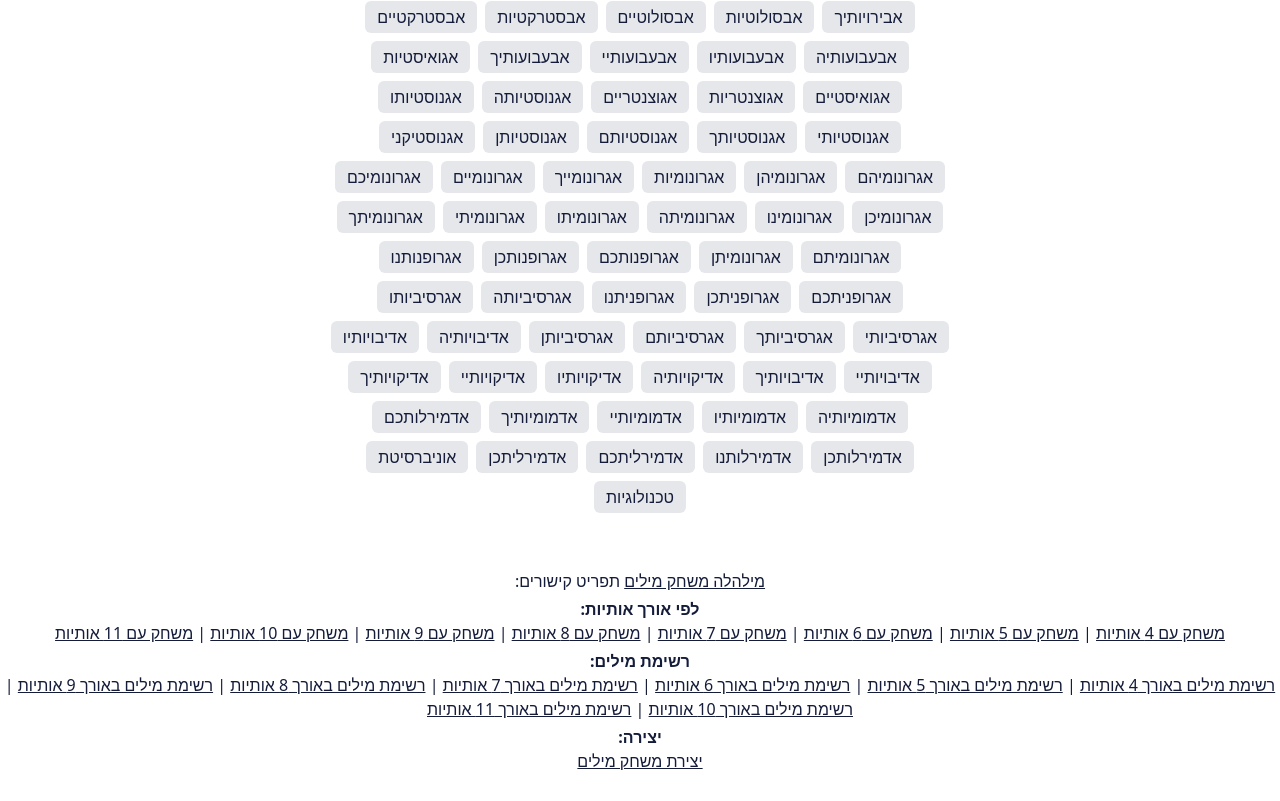
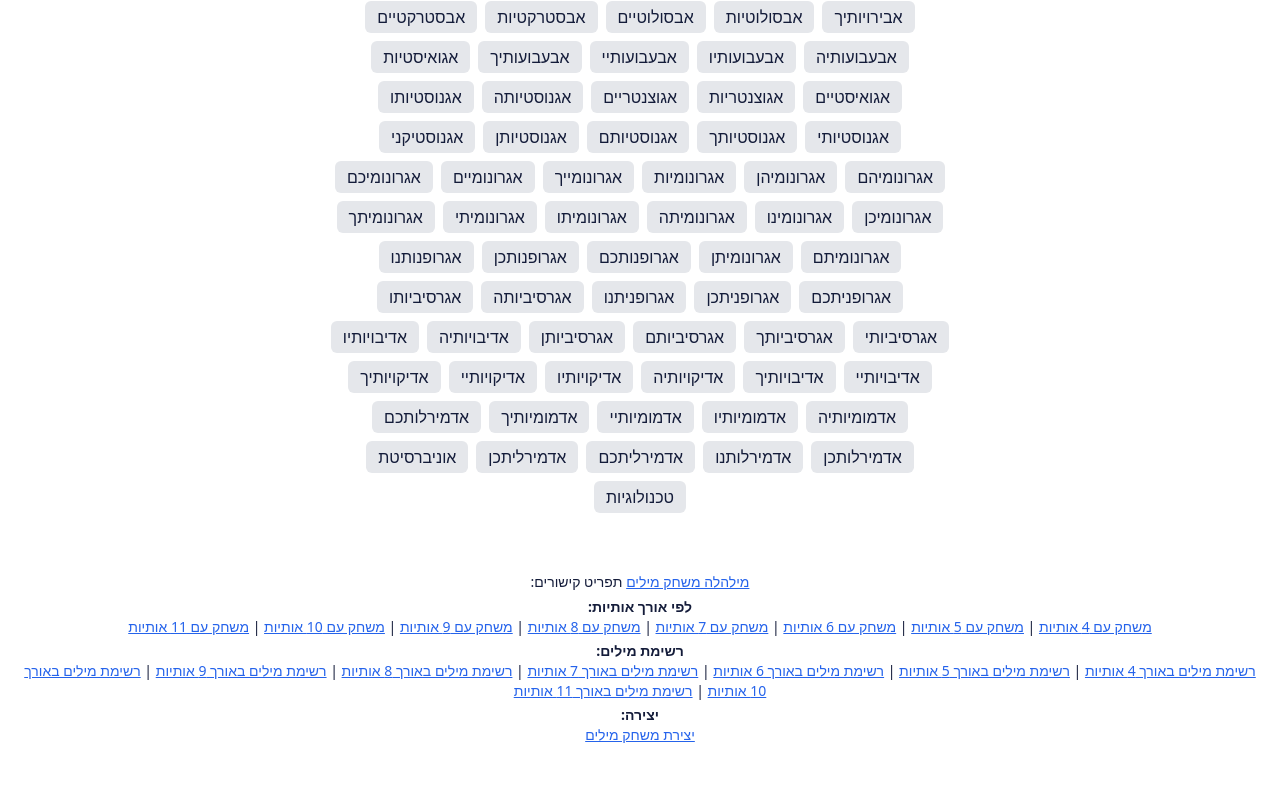
Before and after one commit to AviadSofer/wordle, a React (Vite) app in the folder client/: page /all-words/10 in a window 1280 px wide. Shown: the part 295-1096 px from the top of the page. After the commit the page ends 1068 px from the top, so only its background shows below. Built offline with nearby package versions, Linux system fonts and the light colour scheme.

Commit message:
Change color to blue in Footer

```diff
--- a/client/src/components/Footer.tsx
+++ b/client/src/components/Footer.tsx
@@ -2,87 +2,87 @@ import { Link } from 'react-router-dom';
 
 const Footer: React.FC = () => {
   return (
-    <footer className='py-7 text-center'>
-      <span className='mt-1 text-base font-medium text-font'>
+    <footer className='py-7 px-5 text-center'>
+      <span className='mt-1 text-sm font-medium text-font'>
         <Link to={'/'}>
-          <span className='cursor-pointer underline'>מילהלה משחק מילים</span>
+          <span className='cursor-pointer text-blue-600 underline'>מילהלה משחק מילים</span>
         </Link>{' '}
         תפריט קישורים:
       </span>
 
-      <div className='mt-1 text-base font-medium text-font'>
+      <div className='mt-1 text-sm font-medium text-font'>
         <h1 className='font-semibold'> לפי אורך אותיות:</h1>
-        <Link to={'/4-letters'} className='cursor-pointer underline'>
+        <Link to={'/4-letters'} className='cursor-pointer text-blue-600 underline'>
           משחק עם 4 אותיות
         </Link>{' '}
         |{' '}
-        <Link to={'/5-letters'} className='cursor-pointer underline'>
+        <Link to={'/5-letters'} className='cursor-pointer text-blue-600 underline'>
           משחק עם 5 אותיות
         </Link>{' '}
         |{' '}
-        <Link to={'/6-letters'} className='cursor-pointer underline'>
+        <Link to={'/6-letters'} className='cursor-pointer text-blue-600 underline'>
           משחק עם 6 אותיות
         </Link>{' '}
         |{' '}
-        <Link to={'/7-letters'} className='cursor-pointer underline'>
+        <Link to={'/7-letters'} className='cursor-pointer text-blue-600 underline'>
           משחק עם 7 אותיות
         </Link>{' '}
         |{' '}
-        <Link to={'/8-letters'} className='cursor-pointer underline'>
+        <Link to={'/8-letters'} className='cursor-pointer text-blue-600 underline'>
           משחק עם 8 אותיות
         </Link>{' '}
         |{' '}
-        <Link to={'/9-letters'} className='cursor-pointer underline'>
+        <Link to={'/9-letters'} className='cursor-pointer text-blue-600 underline'>
           משחק עם 9 אותיות
         </Link>{' '}
         |{' '}
-        <Link to={'/10-letters'} className='cursor-pointer underline'>
+        <Link to={'/10-letters'} className='cursor-pointer text-blue-600 underline'>
           משחק עם 10 אותיות
         </Link>{' '}
         |{' '}
-        <Link to={'/11-letters'} className='cursor-pointer underline'>
+        <Link to={'/11-letters'} className='cursor-pointer text-blue-600 underline'>
           משחק עם 11 אותיות
         </Link>
       </div>
 
-      <div className='mt-1 text-base font-medium text-font'>
+      <div className='mt-1 text-sm font-medium text-font'>
         <h1 className='font-semibold'>רשימת מילים:</h1>
-        <Link to={'/all-words/4'} className='cursor-pointer underline'>
+        <Link to={'/all-words/4'} className='cursor-pointer text-blue-600 underline'>
           רשימת מילים באורך 4 אותיות
         </Link>{' '}
         |{' '}
-        <Link to={'/all-words/5'} className='cursor-pointer underline'>
+        <Link to={'/all-words/5'} className='cursor-pointer text-blue-600 underline'>
           רשימת מילים באורך 5 אותיות
         </Link>{' '}
         |{' '}
-        <Link to={'/all-words/6'} className='cursor-pointer underline'>
+        <Link to={'/all-words/6'} className='cursor-pointer text-blue-600 underline'>
           רשימת מילים באורך 6 אותיות
         </Link>{' '}
         |{' '}
-        <Link to={'/all-words/7'} className='cursor-pointer underline'>
+        <Link to={'/all-words/7'} className='cursor-pointer text-blue-600 underline'>
           רשימת מילים באורך 7 אותיות
         </Link>{' '}
         |{' '}
-        <Link to={'/all-words/8'} className='cursor-pointer underline'>
+        <Link to={'/all-words/8'} className='cursor-pointer text-blue-600 underline'>
           רשימת מילים באורך 8 אותיות
         </Link>{' '}
         |{' '}
-        <Link to={'/all-words/9'} className='cursor-pointer underline'>
+        <Link to={'/all-words/9'} className='cursor-pointer text-blue-600 underline'>
           רשימת מילים באורך 9 אותיות
         </Link>{' '}
         |{' '}
-        <Link to={'/all-words/10'} className='cursor-pointer underline'>
+        <Link to={'/all-words/10'} className='cursor-pointer text-blue-600 underline'>
           רשימת מילים באורך 10 אותיות
         </Link>{' '}
         |{' '}
-        <Link to={'/all-words/11'} className='cursor-pointer underline'>
+        <Link to={'/all-words/11'} className='cursor-pointer text-blue-600 underline'>
           רשימת מילים באורך 11 אותיות
         </Link>
       </div>
 
-      <div className='mt-1 text-base font-medium text-font'>
+      <div className='mt-1 text-sm font-medium text-font'>
         <h1 className='font-semibold'>יצירה:</h1>
-        <Link to={'/create-new-word'} className='cursor-pointer underline'>
+        <Link to={'/create-new-word'} className='cursor-pointer text-blue-600 underline'>
           יצירת משחק מילים
         </Link>{' '}
       </div>
```
